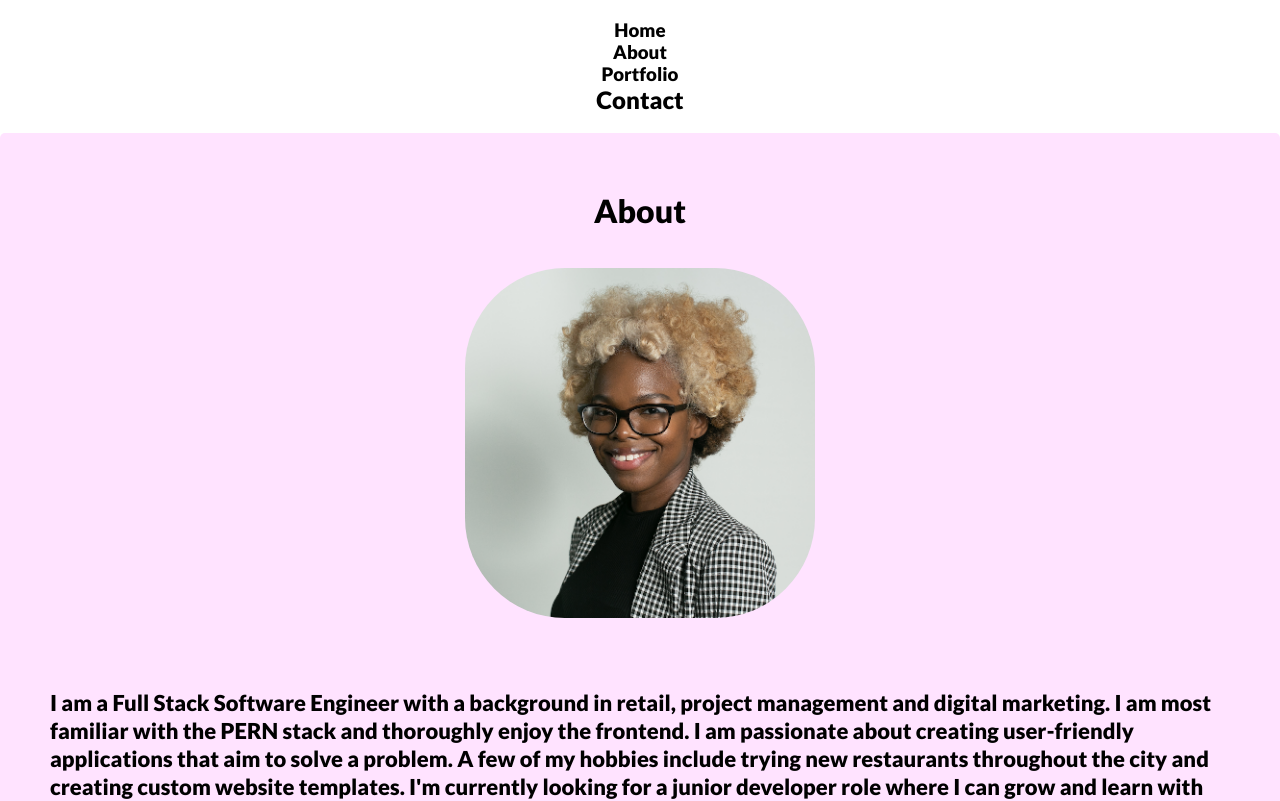
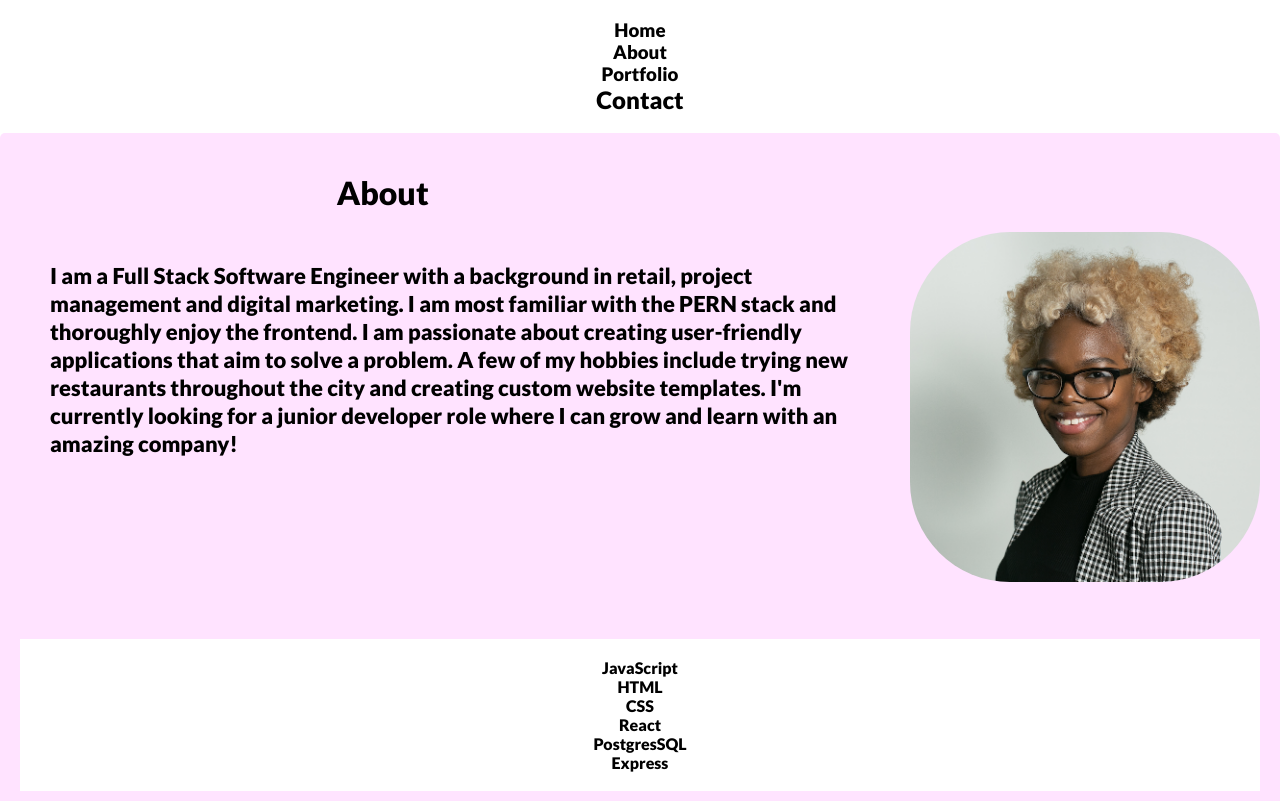
Before and after one commit to TaylorWill94/taylor-will-portfolio, a React (Create React App) app: page /about in a window 1280 px wide. Shown: the top 801 px of the page. Built offline with nearby package versions, Linux system fonts and the light colour scheme.

Commit message:
Edited about page for desktop device

```diff
--- a/src/App.css
+++ b/src/App.css
@@ -686,6 +686,8 @@
   /* // ABOUT PAGE STYLING */
 
   .about {
+    display: grid;
+    grid-template-columns: 1fr 2fr 1fr;
     text-align: center;
     padding: 20px;
     background-color: rgb(255, 227, 255);
@@ -693,18 +695,31 @@
   }
 
   .about-header {
+    grid-column: 2;
+    grid-row: 1;
+    padding: 10px;
+    margin: 10px;
+    text-align: left;
     background-color: rgb(255, 227, 255);
   }
 
   .about-blurb {
+    grid-column: 1 / 3;
+    grid-row: 2;
     line-height: 28px;
     font-size: 22px;
+    margin: 10%;
     background-color: rgb(255, 227, 255);
   }
 
   .about-img {
+    grid-row: 2;
     border-radius: 100px;
     width: 300px;
+  }
+
+  .about-skills {
+    grid-column: 1 / 4;
   }
 
   /* // PROJECT PAGE STYLING // */
```
